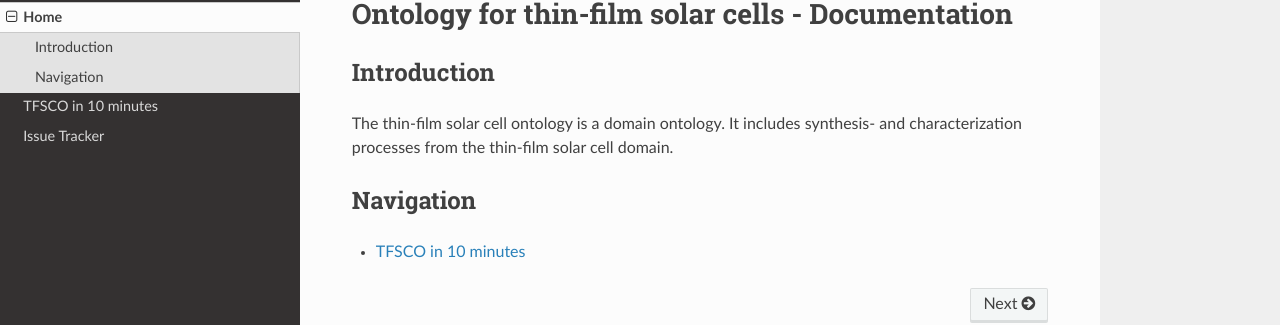
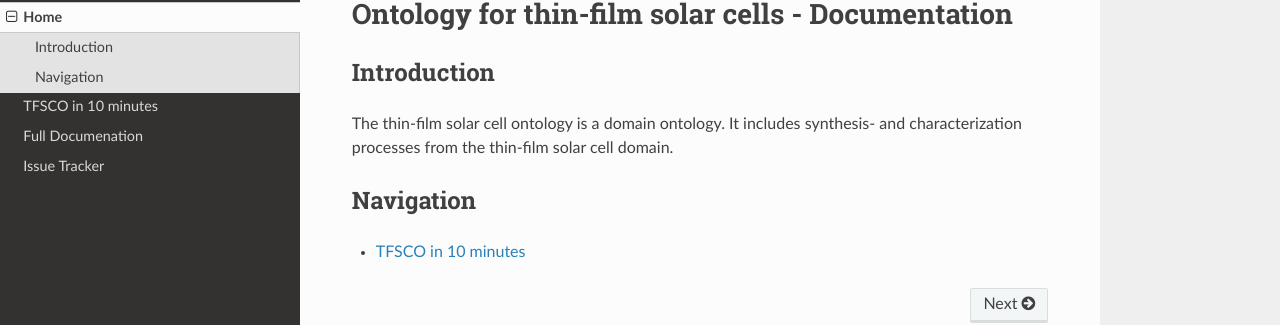
Before and after one commit to AsaphHall/tfsco, an MkDocs documentation site: the page built from docs/index.md, in a window 1280 px wide. Shown: the part 104-429 px from the top of the page. Built offline with MkDocs 1.6.1, drawn with Linux system fonts in a browser that asks for light colours; nearby versions of some CDN libraries.

Commit message:
Update mkdocs.yml

```diff
--- a/mkdocs.yml
+++ b/mkdocs.yml
@@ -7,4 +7,5 @@ theme: readthedocs
 nav:
   - Home: index.md
   - 'TFSCO in 10 minutes': tfsco_10_min.md
+  - 'Full Documenation' : index-en.html
   - 'Issue Tracker': https://github.com/nomad-hzb/autoperosol/issues
```
